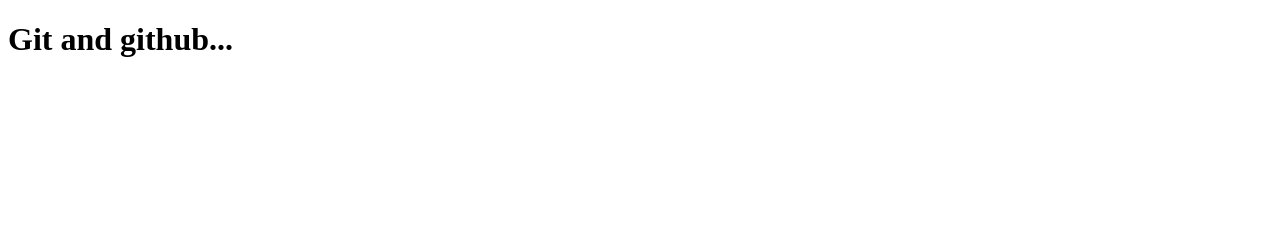
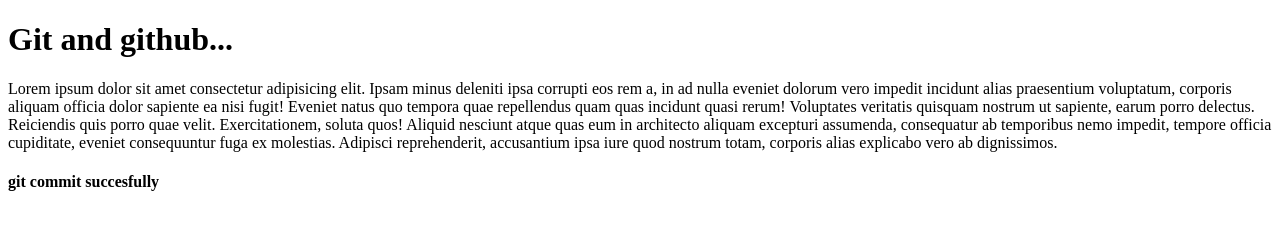
Before and after one commit to rituhin21/class-git, a plain HTML site: page index.html in a window 1280 px wide. Drawn offline with Linux system fonts and the light colour scheme.

Commit message:
second commit

```diff
--- a/index.html
+++ b/index.html
@@ -8,5 +8,7 @@
 </head>
 <body>
   <h1>Git and github...</h1>
+  <p>Lorem ipsum dolor sit amet consectetur adipisicing elit. Ipsam minus deleniti ipsa corrupti eos rem a, in ad nulla eveniet dolorum vero impedit incidunt alias praesentium voluptatum, corporis aliquam officia dolor sapiente ea nisi fugit! Eveniet natus quo tempora quae repellendus quam quas incidunt quasi rerum! Voluptates veritatis quisquam nostrum ut sapiente, earum porro delectus. Reiciendis quis porro quae velit. Exercitationem, soluta quos! Aliquid nesciunt atque quas eum in architecto aliquam excepturi assumenda, consequatur ab temporibus nemo impedit, tempore officia cupiditate, eveniet consequuntur fuga ex molestias. Adipisci reprehenderit, accusantium ipsa iure quod nostrum totam, corporis alias explicabo vero ab dignissimos.</p>
+  <h4>git commit succesfully</h4>
 </body>
 </html>
```
